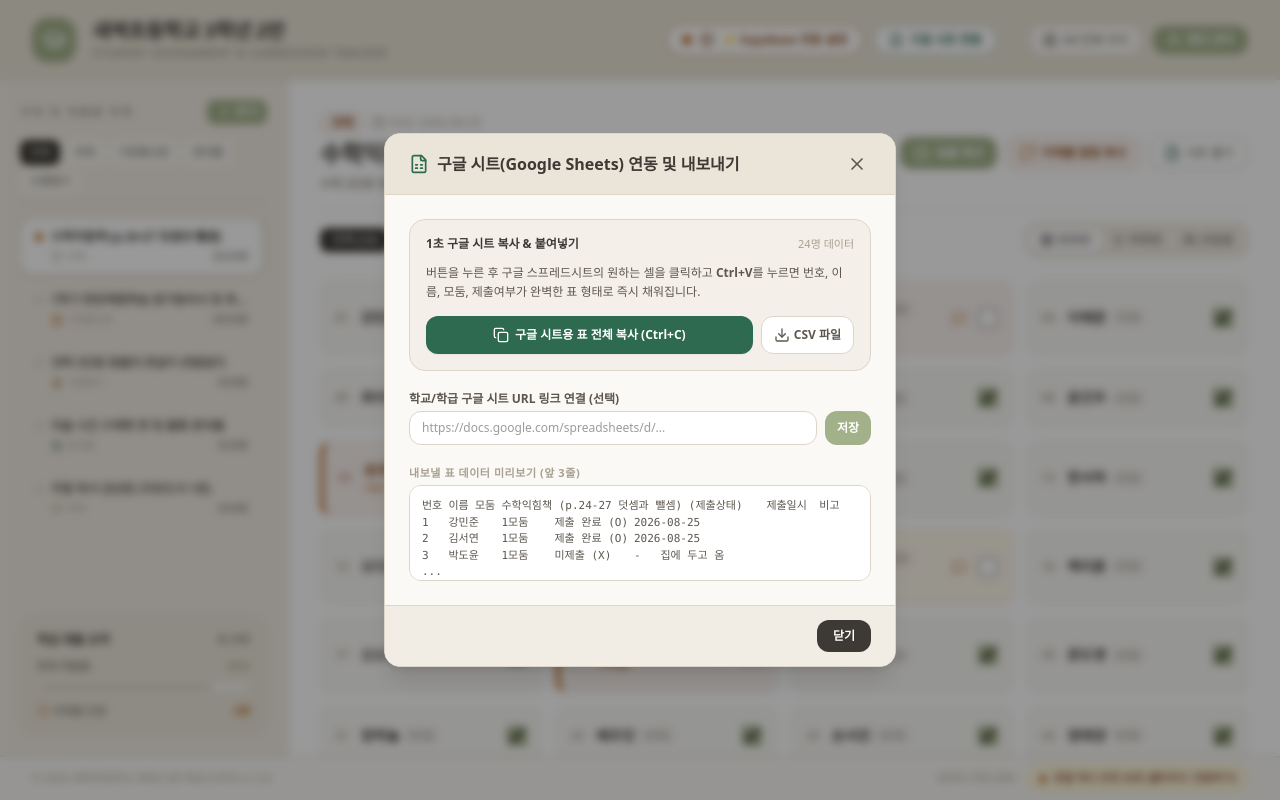
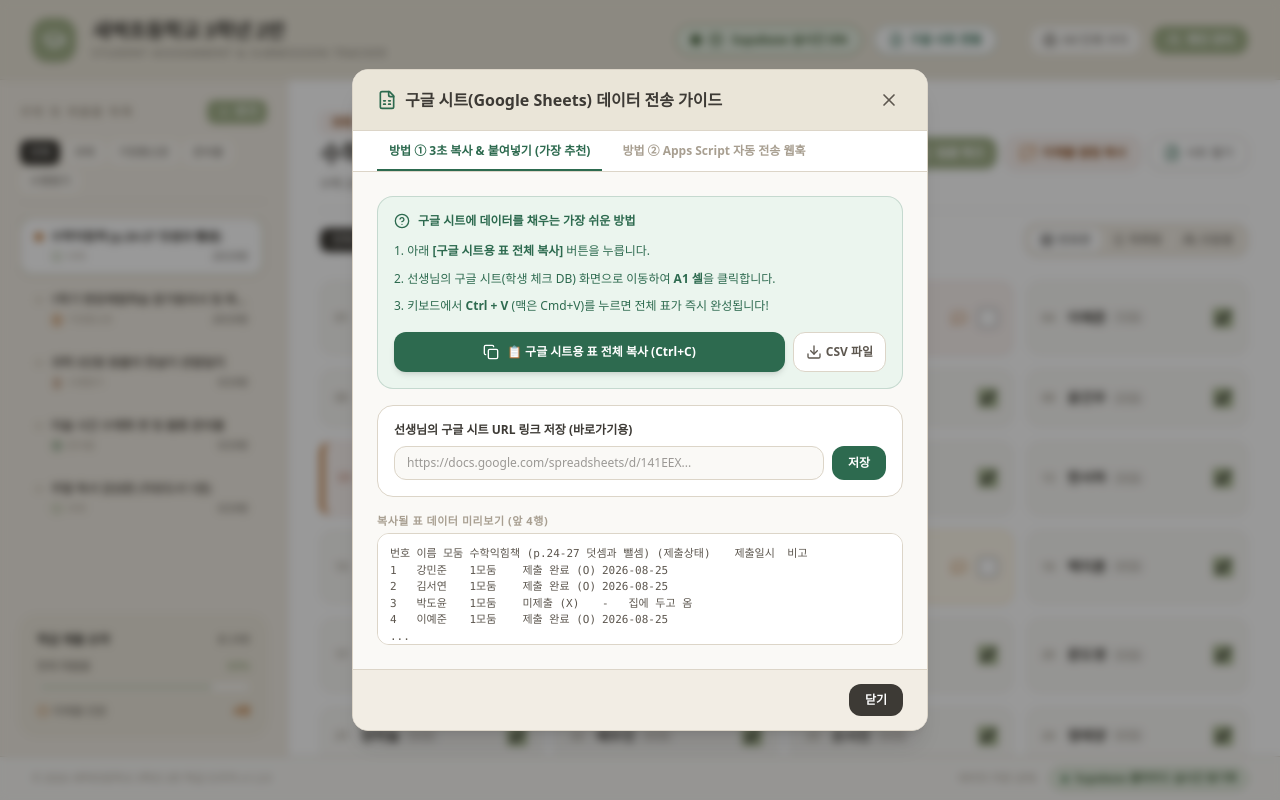
Before and after one commit to kitene0204/stu_check, a React (Vite) app: page / in a window 1280 px wide. Both pictures are taken after a click on the button "구글 시트 연동". Built offline with nearby package versions, Linux system fonts and the light colour scheme; no server answers.

Commit message:
feat: add Supabase environment support and webhook config
- Enable loading Supabase credentials from environment variables.
- Add webhook configuration field to Google Sheets settings for integration.
- Update UI to include webhook configuration tab in Google Sheets modal.

```diff
--- a/src/components/GoogleSheetsModal.tsx
+++ b/src/components/GoogleSheetsModal.tsx
@@ -1,5 +1,5 @@
 import React, { useState } from 'react';
-import { X, FileSpreadsheet, Copy, Download, ExternalLink, Check, Sparkles } from 'lucide-react';
+import { X, FileSpreadsheet, Copy, Download, ExternalLink, Check, Send, Code, HelpCircle } from 'lucide-react';
 import { Assignment, Student, GoogleSheetsConfig, SubmissionStatus } from '../types';
 import { formatGoogleSheetData } from '../services/storageService';
 
@@ -24,8 +24,12 @@
   onSaveConfig,
   onShowToast,
 }) => {
+  const [activeTab, setActiveTab] = useState<'copy' | 'webhook'>('copy');
   const [spreadsheetUrl, setSpreadsheetUrl] = useState(config.spreadsheetUrl || '');
+  const [webhookUrl, setWebhookUrl] = useState(config.webhookUrl || '');
   const [copied, setCopied] = useState(false);
+  const [scriptCopied, setScriptCopied] = useState(false);
+  const [isSending, setIsSending] = useState(false);
 
   if (!isOpen || !assignment) return null;
 
@@ -34,8 +38,8 @@
   const handleCopyTSV = () => {
     navigator.clipboard.writeText(tsvData);
     setCopied(true);
-    onShowToast('📊 구글 시트용 표 데이터가 클립보드에 복사되었습니다! 구글 시트에서 Ctrl+V 하세요.');
-    setTimeout(() => setCopied(false), 2500);
+    onShowToast('📊 구글 시트용 데이터가 복사되었습니다! 열려있는 구글 시트 A1 셀에서 Ctrl+V 하세요.');
+    setTimeout(() => setCopied(false), 3000);
   };
 
   const handleDownloadCSV = () => {
@@ -49,24 +53,89 @@
     onShowToast('📥 CSV 파일로 다운로드되었습니다.');
   };
 
-  const handleSaveUrl = (e: React.FormEvent) => {
+  const handleSaveSettings = (e: React.FormEvent) => {
     e.preventDefault();
     onSaveConfig({
       ...config,
       spreadsheetUrl: spreadsheetUrl.trim(),
+      webhookUrl: webhookUrl.trim(),
       lastExportedAt: new Date().toISOString(),
     });
-    onShowToast('🔗 구글 시트 바로가기 주소가 저장되었습니다.');
+    onShowToast('🔗 구글 시트 설정이 안전하게 저장되었습니다.');
+  };
+
+  // Google Apps Script template code
+  const appsScriptCode = `function doPost(e) {
+  var sheet = SpreadsheetApp.getActiveSpreadsheet().getActiveSheet();
+  var data = JSON.parse(e.postData.contents);
+  sheet.clear();
+  sheet.appendRow(['번호', '이름', '모둠', data.assignmentTitle + ' (제출상태)', '제출일시', '비고']);
+  data.rows.forEach(function(row) {
+    sheet.appendRow(row);
+  });
+  return ContentService.createTextOutput(JSON.stringify({result: "success"})).setMimeType(ContentService.MimeType.JSON);
+}`;
+
+  const handleCopyAppsScript = () => {
+    navigator.clipboard.writeText(appsScriptCode);
+    setScriptCopied(true);
+    onShowToast('📋 Apps Script 코드가 복사되었습니다.');
+    setTimeout(() => setScriptCopied(false), 3000);
+  };
+
+  // Direct automated webhook post
+  const handleSendToWebhook = async () => {
+    if (!webhookUrl) {
+      onShowToast('⚠️ 구글 Apps Script 웹훅 URL을 먼저 입력해 주세요.');
+      return;
+    }
+
+    setIsSending(true);
+    try {
+      const rows = students.map(st => {
+        const sub = submissions[st.id] || { status: 'pending' };
+        const statusKorean =
+          sub.status === 'submitted' ? '제출 완료 (O)' :
+          sub.status === 'pending' ? '미제출 (X)' :
+          sub.status === 'resubmit' ? '보완요청 (△)' : '면제 (-)';
+
+        return [
+          st.number,
+          st.name,
+          st.groupNumber ? `${st.groupNumber}모둠` : '-',
+          statusKorean,
+          sub.status === 'submitted' ? (assignment.dueDate || new Date().toLocaleDateString()) : '-',
+          sub.note || st.note || ''
+        ];
+      });
+
+      await fetch(webhookUrl, {
+        method: 'POST',
+        mode: 'no-cors',
+        headers: { 'Content-Type': 'application/json' },
+        body: JSON.stringify({
+          assignmentTitle: assignment.title,
+          rows,
+        })
+      });
+
+      onShowToast('🚀 구글 시트로 데이터가 전송되었습니다! 구글 시트 새로고침을 확인하세요.');
+    } catch (e) {
+      console.error(e);
+      onShowToast('⚠️ 전송 중 오류가 발생했습니다. URL을 확인해 주세요.');
+    } finally {
+      setIsSending(false);
+    }
   };
 
   return (
     <div className="fixed inset-0 z-50 flex items-center justify-center bg-black/40 backdrop-blur-xs p-4 animate-in fade-in duration-200">
-      <div className="bg-[#FAF9F6] border border-[#DCD5C8] rounded-2xl w-full max-w-lg shadow-xl overflow-hidden flex flex-col">
+      <div className="bg-[#FAF9F6] border border-[#DCD5C8] rounded-2xl w-full max-w-xl shadow-xl overflow-hidden flex flex-col max-h-[90vh]">
         {/* Header */}
         <div className="flex items-center justify-between px-6 py-4 bg-[#EAE5D8] border-b border-[#DCD5C8]">
           <div className="flex items-center gap-2 text-[#3D3A35]">
             <FileSpreadsheet className="w-5 h-5 text-[#2D6A4F]" />
-            <h3 className="font-bold text-base">구글 시트(Google Sheets) 연동 및 내보내기</h3>
+            <h3 className="font-bold text-base">구글 시트(Google Sheets) 데이터 전송 가이드</h3>
           </div>
           <button
             onClick={onClose}
@@ -76,85 +145,166 @@
           </button>
         </div>
 
+        {/* Tab Selection */}
+        <div className="flex border-b border-[#DCD5C8] bg-white px-6 pt-3 gap-2">
+          <button
+            onClick={() => setActiveTab('copy')}
+            className={`pb-2.5 px-3 text-xs font-bold transition-all border-b-2 ${
+              activeTab === 'copy'
+                ? 'border-[#2D6A4F] text-[#2D6A4F]'
+                : 'border-transparent text-[#A89F91] hover:text-[#5D574F]'
+            }`}
+          >
+            방법 ① 3초 복사 & 붙여넣기 (가장 추천)
+          </button>
+          <button
+            onClick={() => setActiveTab('webhook')}
+            className={`pb-2.5 px-3 text-xs font-bold transition-all border-b-2 ${
+              activeTab === 'webhook'
+                ? 'border-[#2D6A4F] text-[#2D6A4F]'
+                : 'border-transparent text-[#A89F91] hover:text-[#5D574F]'
+            }`}
+          >
+            방법 ② Apps Script 자동 전송 웹훅
+          </button>
+        </div>
+
         {/* Body */}
-        <div className="p-6 space-y-5">
-          {/* Quick Sheet Direct Copy */}
-          <div className="p-4 bg-[#F2EDE4]/70 rounded-2xl border border-[#DCD5C8] space-y-2.5">
-            <div className="flex items-center justify-between">
-              <span className="text-xs font-bold text-[#3D3A35] flex items-center gap-1.5">
-                <span>1초 구글 시트 복사 & 붙여넣기</span>
-              </span>
-              <span className="text-[11px] text-[#A89F91]">{students.length}명 데이터</span>
+        <div className="p-6 space-y-5 overflow-y-auto">
+          {activeTab === 'copy' ? (
+            <div className="space-y-4">
+              <div className="bg-[#EBF5EE] border border-[#2D6A4F]/20 rounded-2xl p-4 space-y-3">
+                <div className="flex items-center gap-2 text-[#2D6A4F] font-bold text-xs">
+                  <HelpCircle className="w-4 h-4" />
+                  <span>구글 시트에 데이터를 채우는 가장 쉬운 방법</span>
                 </div>
-            <p className="text-xs text-[#5D574F] leading-relaxed">
-              버튼을 누른 후 구글 스프레드시트의 원하는 셀을 클릭하고 <strong>Ctrl+V</strong>를 누르면 번호, 이름, 모둠, 제출여부가 완벽한 표 형태로 즉시 채워집니다.
-            </p>
+                <ol className="text-xs text-[#2D6A4F] space-y-2 list-decimal list-inside leading-relaxed">
+                  <li>아래 <strong>[구글 시트용 표 전체 복사]</strong> 버튼을 누릅니다.</li>
+                  <li>선생님의 구글 시트(학생 체크 DB) 화면으로 이동하여 <strong>A1 셀</strong>을 클릭합니다.</li>
+                  <li>키보드에서 <strong>Ctrl + V</strong> (맥은 Cmd+V)를 누르면 전체 표가 즉시 완성됩니다!</li>
+                </ol>
 
                 <div className="flex gap-2 pt-1">
                   <button
                     onClick={handleCopyTSV}
-                className="flex-1 flex items-center justify-center gap-1.5 py-2.5 bg-[#2D6A4F] text-white hover:bg-[#23533E] rounded-xl text-xs font-bold transition-all shadow-xs"
+                    className="flex-1 flex items-center justify-center gap-2 py-3 bg-[#2D6A4F] text-white hover:bg-[#23533E] rounded-xl text-xs font-bold transition-all shadow-md active:scale-98"
                   >
                     {copied ? <Check className="w-4 h-4" /> : <Copy className="w-4 h-4" />}
-                <span>{copied ? '구글 시트 데이터 복사됨!' : '구글 시트용 표 전체 복사 (Ctrl+C)'}</span>
+                    <span>{copied ? '✅ 복사 완료! 구글 시트 A1 셀에서 Ctrl+V 하세요' : '📋 구글 시트용 표 전체 복사 (Ctrl+C)'}</span>
                   </button>
 
                   <button
                     onClick={handleDownloadCSV}
-                className="px-3 py-2.5 bg-white hover:bg-[#EAE5D8] border border-[#DCD5C8] rounded-xl text-xs font-semibold text-[#5D574F] flex items-center gap-1"
+                    className="px-3 py-2.5 bg-white hover:bg-[#FAF9F6] border border-[#DCD5C8] rounded-xl text-xs font-semibold text-[#5D574F] flex items-center gap-1"
                     title="CSV 다운로드"
                   >
                     <Download className="w-4 h-4" />
-                <span className="hidden sm:inline">CSV 파일</span>
+                    <span>CSV 파일</span>
                   </button>
                 </div>
               </div>
 
               {/* Connected Sheet URL Setting */}
-          <form onSubmit={handleSaveUrl} className="space-y-3">
-            <div>
-              <label className="text-xs font-bold text-[#5D574F] block mb-1">
-                학교/학급 구글 시트 URL 링크 연결 (선택)
+              <form onSubmit={handleSaveSettings} className="space-y-2 p-4 bg-white border border-[#DCD5C8] rounded-2xl">
+                <label className="text-xs font-bold text-[#3D3A35] block">
+                  선생님의 구글 시트 URL 링크 저장 (바로가기용)
                 </label>
                 <div className="flex gap-2">
                   <input
                     type="url"
                     value={spreadsheetUrl}
                     onChange={(e) => setSpreadsheetUrl(e.target.value)}
-                  placeholder="https://docs.google.com/spreadsheets/d/..."
-                  className="flex-1 px-3 py-2 bg-white border border-[#DCD5C8] rounded-xl text-xs text-[#3D3A35] focus:outline-[#A3B18A]"
+                    placeholder="https://docs.google.com/spreadsheets/d/141EEX..."
+                    className="flex-1 px-3 py-2 bg-[#FAF9F6] border border-[#DCD5C8] rounded-xl text-xs text-[#3D3A35] focus:outline-[#2D6A4F]"
                   />
                   <button
                     type="submit"
-                  className="px-3 py-2 bg-[#A3B18A] text-white hover:bg-[#92A179] rounded-xl text-xs font-bold"
+                    className="px-4 py-2 bg-[#2D6A4F] text-white hover:bg-[#23533E] rounded-xl text-xs font-bold shrink-0"
                   >
                     저장
                   </button>
                 </div>
-            </div>
 
                 {spreadsheetUrl && (
+                  <div className="pt-2 flex justify-end">
                     <a
                       href={spreadsheetUrl}
                       target="_blank"
                       rel="noreferrer"
-                className="inline-flex items-center gap-1.5 text-xs text-[#2D6A4F] font-semibold hover:underline"
+                      className="inline-flex items-center gap-1.5 text-xs text-[#2D6A4F] font-bold hover:underline"
                     >
                       <ExternalLink className="w-3.5 h-3.5" />
                       <span>연결된 구글 시트 새 탭에서 열기</span>
                     </a>
+                  </div>
                 )}
               </form>
 
               {/* Data Preview */}
               <div>
                 <label className="text-[11px] font-bold text-[#A89F91] uppercase tracking-wider block mb-1">
-              내보낼 표 데이터 미리보기 (앞 3줄)
+                  복사될 표 데이터 미리보기 (앞 4행)
                 </label>
-            <pre className="p-3 bg-white border border-[#DCD5C8] rounded-xl text-[11px] font-mono text-[#5D574F] max-h-24 overflow-y-auto">
-              {tsvData.split('\n').slice(0, 4).join('\n') + '\n...'}
+                <pre className="p-3 bg-white border border-[#DCD5C8] rounded-xl text-[11px] font-mono text-[#5D574F] max-h-28 overflow-y-auto">
+                  {tsvData.split('\n').slice(0, 5).join('\n') + '\n...'}
                 </pre>
               </div>
+            </div>
+          ) : (
+            <div className="space-y-4">
+              <div className="p-4 bg-white border border-[#DCD5C8] rounded-2xl space-y-3">
+                <h4 className="text-xs font-bold text-[#3D3A35] flex items-center gap-1.5">
+                  <Code className="w-4 h-4 text-[#BC6C25]" />
+                  <span>Google Apps Script 웹훅 연동 (자동 전송)</span>
+                </h4>
+                <p className="text-xs text-[#5D574F] leading-relaxed">
+                  구글 시트 상단 메뉴 <strong>[확장 프로그램] → [Apps Script]</strong>에 아래 코드를 넣고 <strong>[배포] → [새 배포 (웹 앱, 모든 사용자 허용)]</strong>로 배포한 뒤 웹앱 URL을 입력하시면 원클릭 자동 전송이 가능합니다.
+                </p>
+
+                <div className="relative">
+                  <pre className="p-3 bg-[#FAF9F6] border border-[#DCD5C8] rounded-xl text-[10px] font-mono text-[#3D3A35] overflow-x-auto max-h-32">
+                    {appsScriptCode}
+                  </pre>
+                  <button
+                    onClick={handleCopyAppsScript}
+                    className="absolute top-2 right-2 px-2 py-1 bg-white hover:bg-[#EAE5D8] border border-[#DCD5C8] rounded-lg text-[10px] font-bold text-[#3D3A35] flex items-center gap-1"
+                  >
+                    {scriptCopied ? <Check className="w-3 h-3 text-green-600" /> : <Copy className="w-3 h-3" />}
+                    <span>{scriptCopied ? '복사됨' : '코드 복사'}</span>
+                  </button>
+                </div>
+
+                <div className="space-y-2 pt-2 border-t border-[#DCD5C8]">
+                  <label className="text-xs font-bold text-[#3D3A35] block">
+                    배포된 Google Apps Script 웹앱 URL
+                  </label>
+                  <input
+                    type="url"
+                    value={webhookUrl}
+                    onChange={(e) => setWebhookUrl(e.target.value)}
+                    placeholder="https://script.google.com/macros/s/.../exec"
+                    className="w-full px-3 py-2 bg-[#FAF9F6] border border-[#DCD5C8] rounded-xl text-xs text-[#3D3A35] focus:outline-[#2D6A4F]"
+                  />
+                  <div className="flex gap-2 pt-1">
+                    <button
+                      onClick={handleSaveSettings}
+                      className="px-3 py-2 bg-white border border-[#DCD5C8] hover:bg-[#F2EDE4] rounded-xl text-xs font-bold text-[#5D574F]"
+                    >
+                      URL 저장
+                    </button>
+                    <button
+                      onClick={handleSendToWebhook}
+                      disabled={isSending}
+                      className="flex-1 flex items-center justify-center gap-1.5 px-4 py-2 bg-[#2D6A4F] text-white hover:bg-[#23533E] rounded-xl text-xs font-bold disabled:opacity-50"
+                    >
+                      <Send className="w-3.5 h-3.5" />
+                      <span>{isSending ? '구글 시트로 전송 중...' : '🚀 지금 구글 시트로 즉시 전송하기'}</span>
+                    </button>
+                  </div>
+                </div>
+              </div>
+            </div>
+          )}
         </div>
 
         {/* Footer */}
--- a/src/services/storageService.ts
+++ b/src/services/storageService.ts
@@ -97,7 +97,24 @@
 export const loadSupabaseConfig = (): SupabaseConfig => {
   try {
     const data = localStorage.getItem(STORAGE_KEYS.SUPABASE_CONFIG);
-    return data ? JSON.parse(data) : { url: '', anonKey: '', isEnabled: false };
+    if (data) {
+      const parsed = JSON.parse(data);
+      if (parsed.url && parsed.anonKey) return parsed;
+    }
+
+    // Check Vite Environment Variables (e.g. from Vercel deployment)
+    const envUrl = (import.meta as unknown as { env?: Record<string, string> }).env?.VITE_SUPABASE_URL || '';
+    const envKey = (import.meta as unknown as { env?: Record<string, string> }).env?.VITE_SUPABASE_ANON_KEY || '';
+
+    if (envUrl && envKey) {
+      return {
+        url: envUrl,
+        anonKey: envKey,
+        isEnabled: true,
+      };
+    }
+
+    return { url: '', anonKey: '', isEnabled: false };
   } catch {
     return { url: '', anonKey: '', isEnabled: false };
   }
--- a/src/types.ts
+++ b/src/types.ts
@@ -55,6 +55,7 @@
 
 export interface GoogleSheetsConfig {
   spreadsheetUrl?: string;
+  webhookUrl?: string;
   sheetName?: string;
   autoSyncEnabled: boolean;
   lastExportedAt?: string;
```
Also changed, not shown: 1 other file (tests, documents, lock files or other folders). Lines whose indentation alone changed are shown as unchanged.
